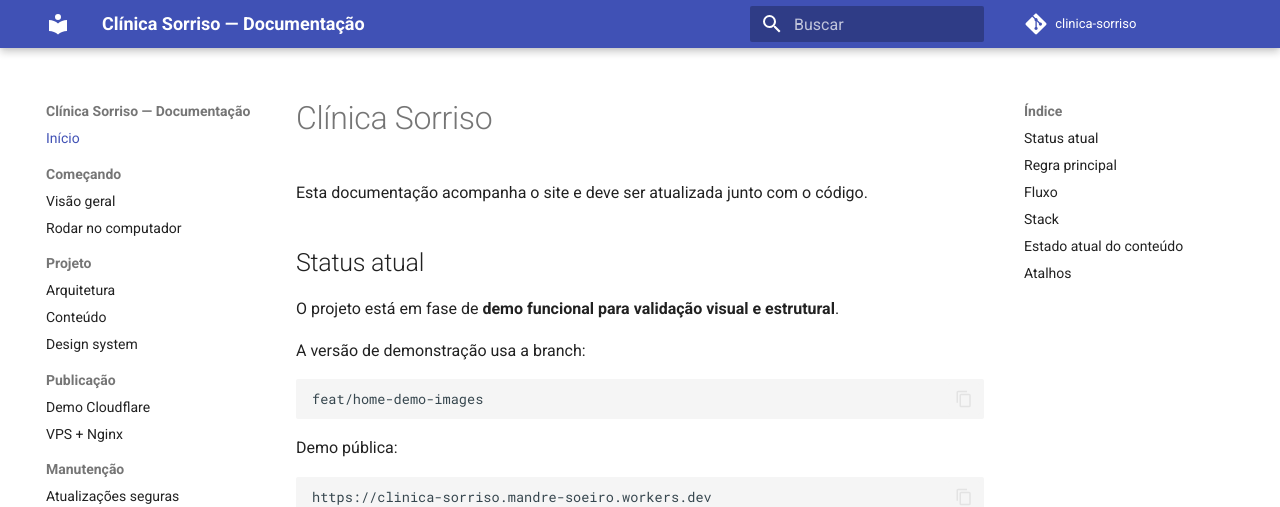
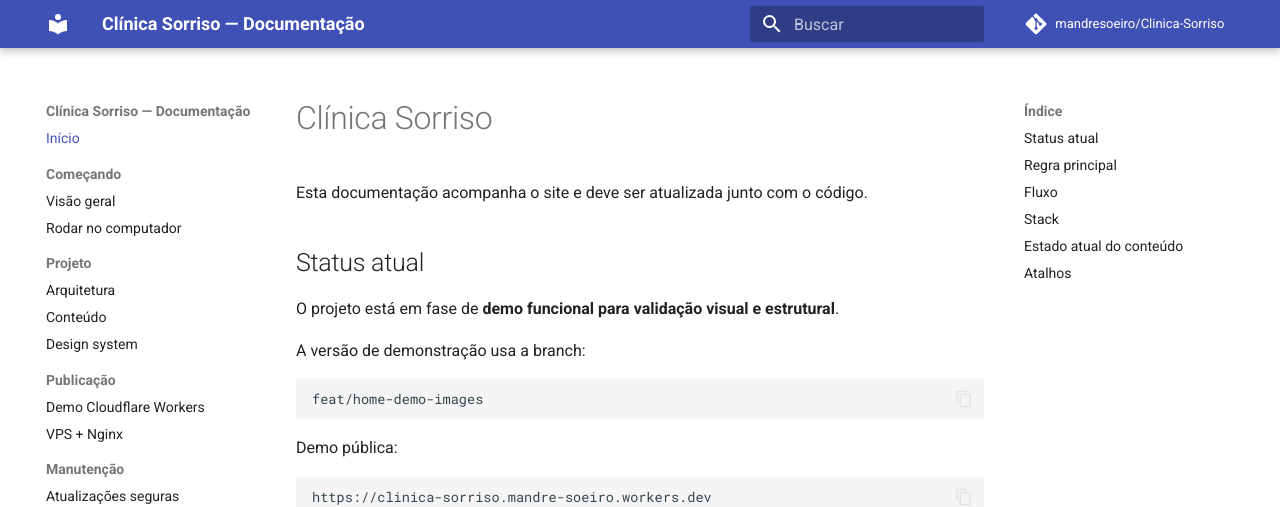
Before and after one commit to mandresoeiro/Clinica-Sorriso, an MkDocs documentation site: the page built from docs/index.md, in a window 1280 px wide. Shown: the top 507 px of the page. Built offline with MkDocs 1.6.1 and Material for MkDocs 9.7.7, drawn with Linux system fonts in a browser that asks for light colours; comment, search, counter and statistics services are not loaded.

Commit message:
docs: update MkDocs repository metadata

```diff
--- a/mkdocs.yml
+++ b/mkdocs.yml
@@ -1,8 +1,8 @@
 site_name: Clínica Sorriso — Documentação
 site_description: Documentação técnica e operacional do projeto Clínica Sorriso
-site_url: https://SEU-USUARIO.github.io/clinica-sorriso/
-repo_name: clinica-sorriso
-repo_url: https://github.com/SEU-USUARIO/clinica-sorriso
+site_url: https://mandresoeiro.github.io/Clinica-Sorriso/
+repo_name: mandresoeiro/Clinica-Sorriso
+repo_url: https://github.com/mandresoeiro/Clinica-Sorriso
 
 theme:
   name: material
@@ -22,7 +22,7 @@ nav:
       - Conteúdo: project/conteudo.md
       - Design system: project/design-system.md
   - Publicação:
-      - Demo Cloudflare: deploy/demo-cloudflare.md
+      - Demo Cloudflare Workers: deploy/demo-cloudflare.md
       - VPS + Nginx: deploy/vps-nginx.md
   - Manutenção:
       - Atualizações seguras: maintenance/atualizacoes.md
```
